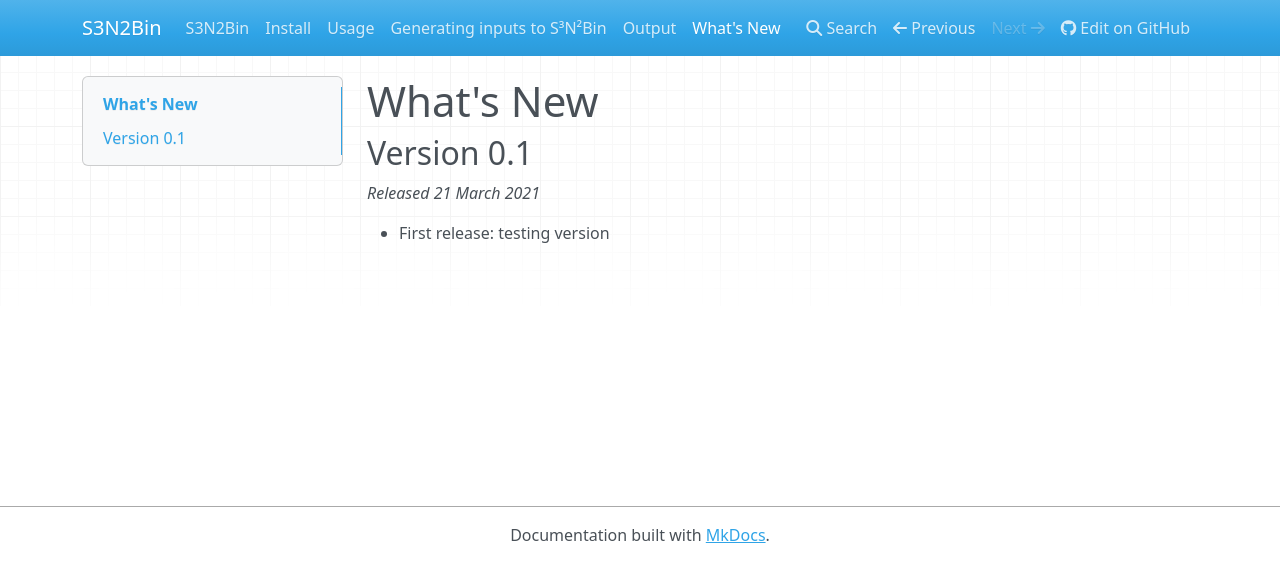
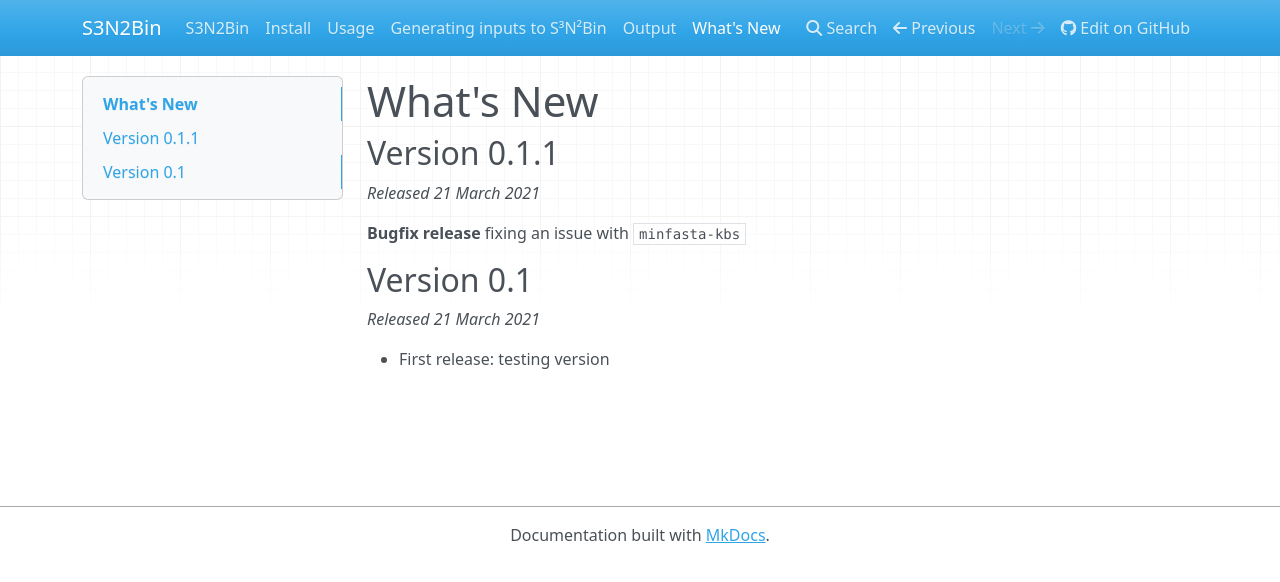
Before and after one commit to BigDataBiology/SemiBin, an MkDocs documentation site: the page built from docs/whatsnew.md, in a window 1280 px wide. Shown: the top 582 px of the page. Built offline with MkDocs 1.6.1, drawn with Linux system fonts in a browser that asks for light colours; nearby versions of some CDN libraries.

Commit message:
RLS Version 0.1.1
Fix bug with --minfasta-kbs

```diff
--- a/docs/whatsnew.md
+++ b/docs/whatsnew.md
@@ -1,4 +1,10 @@
 # What's New
+
+## Version 0.1.1
+
+*Released 21 March 2021*
+
+**Bugfix release** fixing an issue with `minfasta-kbs`
 
 ## Version 0.1
 
```
Also changed, not shown: 2 other files.
